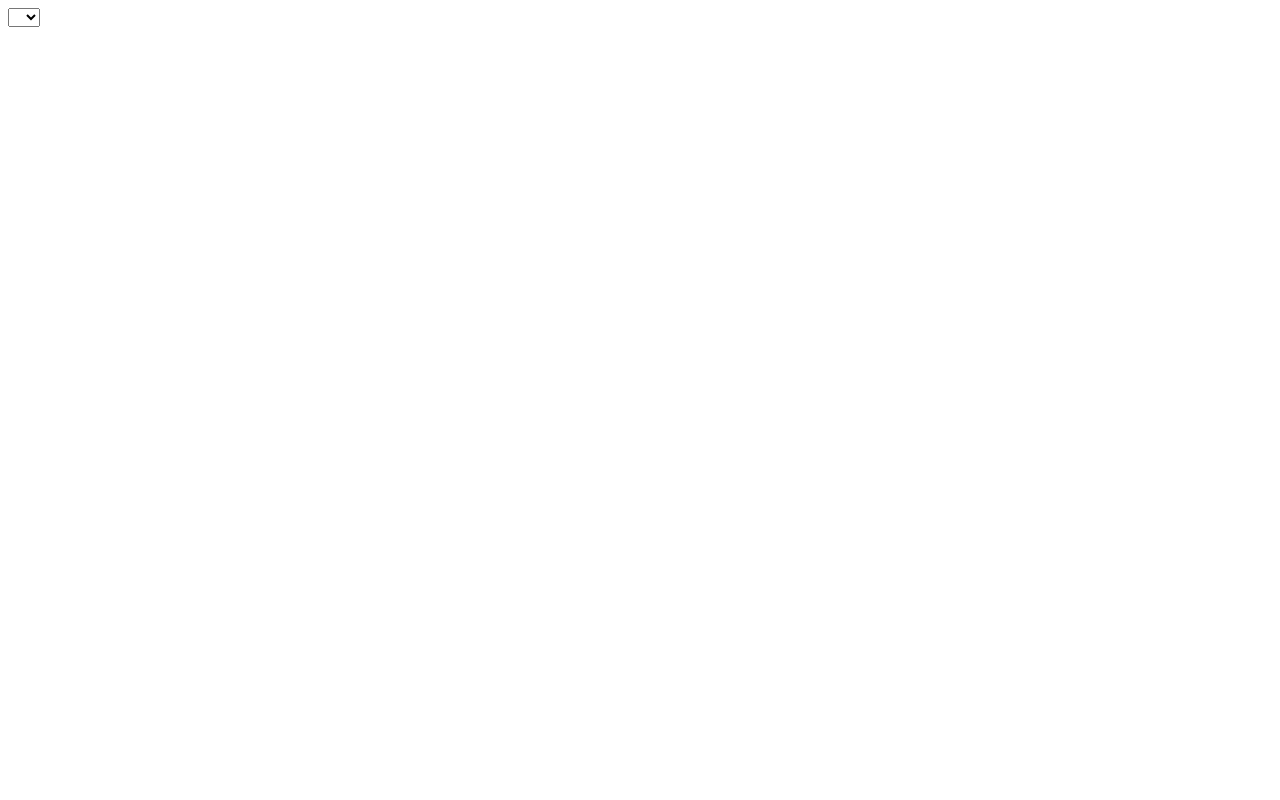
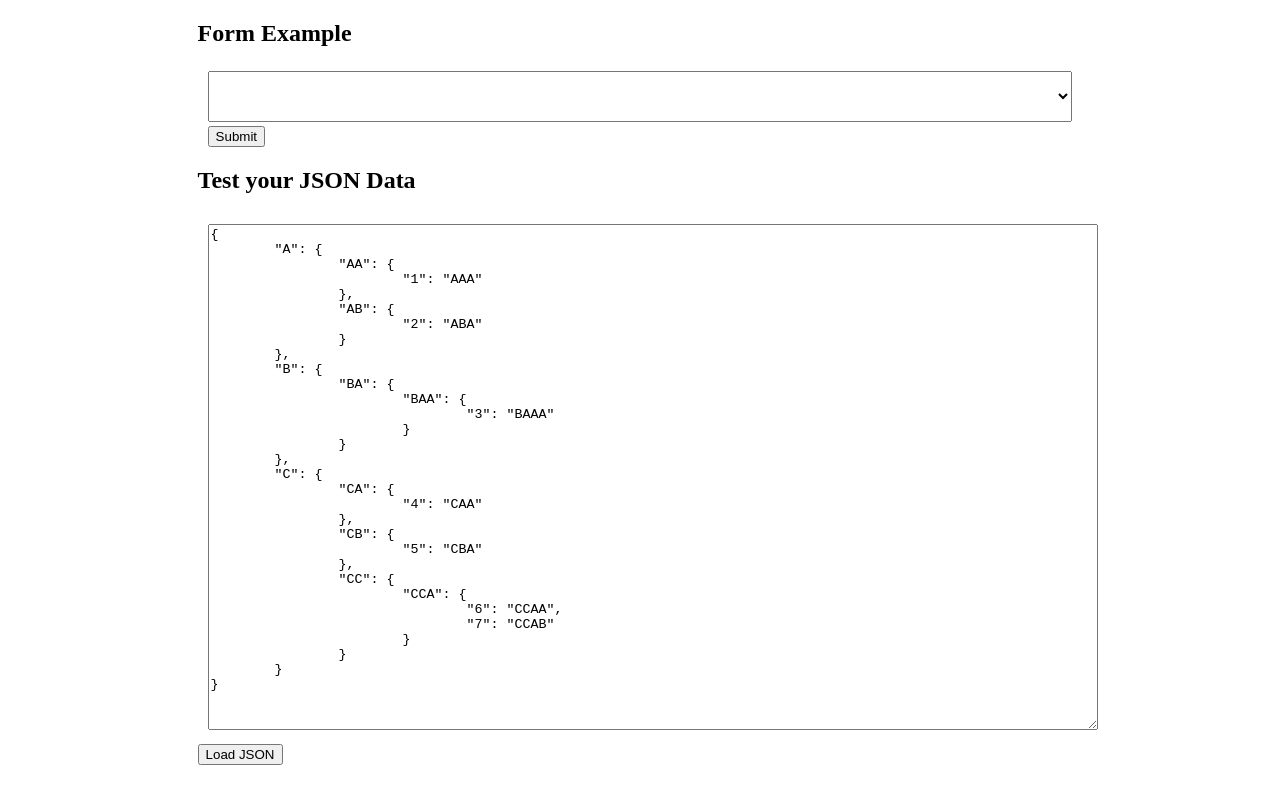
Before and after one commit to smarek/jquery-chained-selects, a plain HTML site: page demo.html in a window 1280 px wide. Drawn offline with nearby package versions, Linux system fonts and the light colour scheme.

Commit message:
Updated demo to interactive and added some design

```diff
--- a/demo.html
+++ b/demo.html
@@ -5,53 +5,89 @@
     <meta http-equiv="X-UA-Compatible" content="IE=edge"/>
     <meta name="viewport" content="width=device-width, initial-scale=1"/>
     <title>jQuery Chained Selects Demo</title>
+    <style type="text/css">
+        .container {
+            width: 70%;
+            margin: 0 auto;
+        }
+
+        form {
+            margin: 10px;
+        }
+
+        select {
+            width: 100%;
+            font-size: 1.5em;
+            padding: 10px;
+            margin: 4px 0;
+        }
+
+        textarea {
+            width: 100%;
+            min-height: 500px;
+            margin: 10px;
+        }
+    </style>
 </head>
 <body>
 <div class="container">
+    <h2>Form Example</h2>
     <form method="post" action="https://httpbin.org/post">
-        <select name="example_select" id="example-select"></select>
+        <button type="submit">Submit</button>
     </form>
+    <h2>Test your JSON Data</h2>
+    <textarea id="json">{
+	"A": {
+		"AA": {
+			"1": "AAA"
+		},
+		"AB": {
+			"2": "ABA"
+		}
+	},
+	"B": {
+		"BA": {
+			"BAA": {
+				"3": "BAAA"
+			}
+		}
+	},
+	"C": {
+		"CA": {
+			"4": "CAA"
+		},
+		"CB": {
+			"5": "CBA"
+		},
+		"CC": {
+			"CCA": {
+				"6": "CCAA",
+				"7": "CCAB"
+			}
+		}
+	}
+}</textarea>
+    <button id="load_json">Load JSON</button>
 </div>
 
 <script src="https://code.jquery.com/jquery-3.3.1.min.js"></script>
 <script src="https://smarek.github.io/jquery-chained-selects/jquery.chained.selects.js"></script>
 <script type="text/javascript">
-    $(document).ready(function () {
-        var chainedData = {
-            "A": {
-                "AA": {
-                    1: "AAA"
-                },
-                "AB": {
-                    2: "ABA"
-                }
-            },
-            "B": {
-                "BA": {
-                    "BAA": {
-                        3: "BAAA"
-                    }
-                }
-            },
-            "C": {
-                "CA": {
-                    4: "CAA"
-                },
-                "CB": {
-                    5: "CBA"
-                },
-                "CC": {
-                    "CCA": {
-                        6: "CCAA",
-                        7: "CCAB"
-                    }
-                }
-            }
-        };
+    var chainedData = {};
+
+    function loadJson() {
+        $("form select").remove();
+        $("<select name=\"example_select\" id=\"example-select\"></select>").insertBefore("form button");
+        chainedData = JSON.parse($("#json").val());
         $('#example-select').chainedSelects({
             data: chainedData,
             loggingEnabled: true
         });
+    }
+
+    $(document).ready(function () {
+        $("#load_json").click(loadJson);
+        loadJson();
     });
 </script>
 </body>
```
